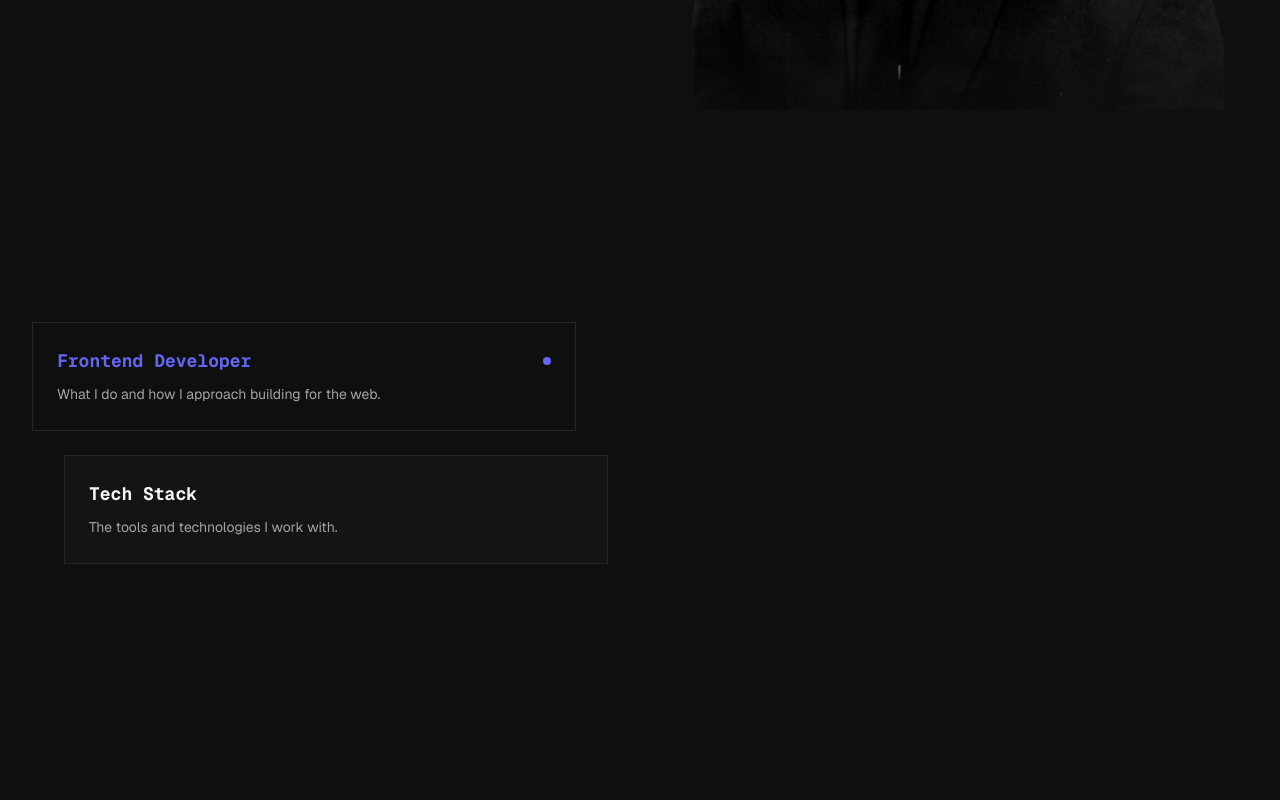
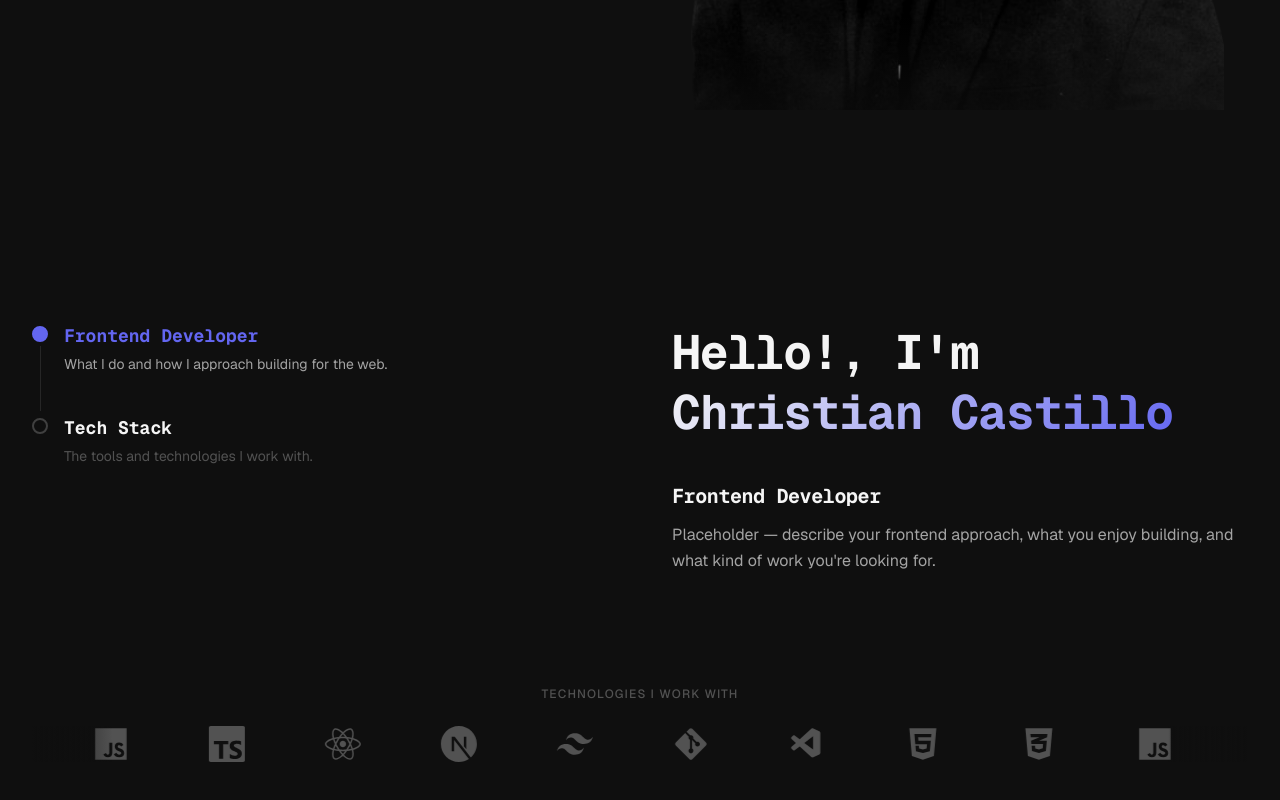
Before and after one commit to chriscstll/chriscstll, a Next.js app: page / in a window 1280 px wide. Shown: the part 606-1406 px from the top of the page. Before the commit the page ends 1298 px from the top, so only its background shows below. Built offline with nearby package versions, Linux system fonts and the light colour scheme.

Commit message:
changes at about section

```diff
--- a/app/globals.css
+++ b/app/globals.css
@@ -84,3 +84,17 @@
         color: var(--color-foreground-muted);
     }
 }
+
+@keyframes marquee {
+  from { transform: translateX(0); }
+  to { transform: translateX(-50%); }
+}
+
+@layer utilities {
+  .animate-marquee {
+    animation: marquee 20s linear infinite;
+  }
+  .animate-marquee:hover {
+    animation-play-state: paused;
+  }
+}
--- a/components/sections/About.tsx
+++ b/components/sections/About.tsx
@@ -2,40 +2,168 @@
 
 import { useState } from "react";
 import { about } from "@/data/portfolio";
+import { motion } from "framer-motion";
+import {
+  FaReact,
+  FaGitAlt,
+  FaHtml5,
+  FaCss3Alt,
+  FaJs,
+} from "react-icons/fa";
+import {
+  SiNextdotjs,
+  SiTypescript,
+  SiTailwindcss,
+  SiVsco,
+  SiVercel,
+} from "react-icons/si";
+import { VscVscode } from "react-icons/vsc";
 
 export default function About() {
   const [activeCard, setActiveCard] = useState(0);
   return (
     <section id='about' className='section-container'>
       <div className="grid grid-cols-1 md:grid-cols-2 gap-8 md:gap-16 items-start">
-        <div className="flex flex-col gap-4 md:gap-6">
+
+        {/* ── Left column: vertical timeline ── */}
+        <div className="flex flex-col items-start">
           {about.cards.map((card, i) => (
-            <button key={card.id}  onClick={() => setActiveCard(i)}
-                    className={`text-left p-6 border transition-all duration-300 ${i === 1 ? "md:ml-8" : "md:mr-8"} ${activeCard === 1 ? "border-accent" : "border-border hover:border-border-hover"}`}
-                    style={{ backgroundColor: activeCard === i ? "var(var(--color-accent-subtle)" : "var(--color-background-card)",}}>
+            <div key={card.id} className="flex items-start gap-4">
 
-                      <div className=" flex items-center justify-between mb-2">
-                        <span className="font-heading font-bold text-base md:text-lg"
-                              style={{ color: activeCard === i ? "var(--color-accent)" : "var(--color-foreground)",}}>
-                                {card.label}
-                        </span>
+              {/* Timeline track — dot + line */}
+              <div className="flex flex-col items-center">
+                {/* Dot */}
+                <button
+                  onClick={() => setActiveCard(i)}
+                  className="w-4 h-4 rounded-full border-2 shrink-0
+                            transition-all duration-300 mt-1"
+                  style={{
+                    backgroundColor: activeCard === i
+                      ? "var(--color-accent)"
+                      : "transparent",
+                    borderColor: activeCard === i
+                      ? "var(--color-accent)"
+                      : "var(--color-border-hover)",
+                  }}
+                  aria-label={card.label}
+                />
 
-                        {activeCard === i && (
-                          <span className="w-2 h-2 rounded-full" style={{ backgroundColor: "var(--color-accent)" }}/>
+                {/* Connecting line — hidden after last item */}
+                {i < about.cards.length - 1 && (
+                <div
+                  className="relative w-px mt-1"
+                  style={{
+                    backgroundColor: "var(--color-border)",
+                    minHeight: "65px",
+                  }}
+                >
+                  <motion.div
+                    className="absolute top-0 left-0 right-0"
+                    style={{ backgroundColor: "var(--color-accent)" }}
+                    initial={{ height: "0%", y: "0%" }}
+                    animate={{
+                      height: activeCard === 1 ? "100%" : "0%",
+                      y: activeCard === 1 ? "0%" : "0%",
+                    }}
+                    transition={{
+                      height: {
+                        duration: 0.6,
+                        ease: [0.4, 0, 0.2, 1],
+                      },
+                    }}
+                  />
+                </div>
               )}
               </div>
 
-                      <p className="text-sm leading-relaxed" style={{ color: "var(--color-foreground-muted)" }}>
+      {/* Label + description */}
+      <button
+        onClick={() => setActiveCard(i)}
+        className="flex flex-col gap-1 pb-10 text-left
+                   transition-all duration-300 group"
+      >
+        <span
+          className="font-heading font-bold text-base md:text-lg
+                     transition-colors duration-300"
+          style={{
+            color: activeCard === i
+              ? "var(--color-accent)"
+              : "var(--color-foreground)",
+          }}
+        >
+          {card.label}
+        </span>
+        <span
+          className="text-sm transition-colors duration-300"
+          style={{
+            color: activeCard === i
+              ? "var(--color-foreground-muted)"
+              : "var(--color-foreground-subtle)",
+          }}
+        >
           {card.description}
-                      </p>
+        </span>
       </button>
+    </div>
   ))}
 </div>
 
+        <div className="flex flex-col gap-6">
+          <div>
+            <h2 className="font-heading font-bold leading-tight
+                           text-3xl sm:text-4xl md:text-5xl mb-4">
+              {about.heading}{" "}
+              <span className="gradient-text">{about.name}</span>
+            </h2>
+          </div>
 
+          <div>
+            <h3 className="font-heading font-bold text-lg md:text-xl mb-3"
+                style={{ color: "var(--color-foreground)" }}>
+                  {about.cards[activeCard].content.title}
+            </h3>
+            <p className="text-sm md:text-base leading-relaxed"
+                style={{ color: "var(--color-foreground-muted)" }}>
+                  {about.cards[activeCard].content.body}
+            </p>
+          </div>
+        </div>
+      </div>
 
+      <div className="mt-20 pt-8 overflow-hidden">
+        <p className="text-xs font-medium tracking-widest uppercase mb-6 text-center"
+           style={{ color: "var(--color-foreground-subtle)" }}>
+          Technologies I work with
+        </p>
 
+        <div className="relative flex overflow-hidden">
+          <div className="absolute left-0 top-0 bottom-0 w-20 z-10 pointer-events-none"
+            style={{ background: "linear-gradient(to right, var(--color-background), transparent)", }}/>
+          <div className="absolute right-0 top-0 bottom-0 w-20 z-10 pointer-events-none"
+            style={{
+              background: "linear-gradient(to left, var(--color-background), transparent)", }}/>
+
+          <div className="flex animate-marquee gap-20 items-center">
+            {[...marqueeItems, ...marqueeItems].map((item, i) => (
+              <span key={i} className="text-4xl shrink-0" style={{ color: "var(--color-foreground-subtle)" }} title={item.name}>
+                {item.icon}
+              </span>
+            ))}
+          </div>
+        </div>
       </div>
     </section>
-  )
+  );
 }
+
+const marqueeItems = [
+  { name: "VSCode",         icon: <VscVscode /> },
+  { name: "HTML",        icon: <FaHtml5 /> },
+  { name: "CSS",         icon: <FaCss3Alt /> },
+  { name: "JavaScript",  icon: <FaJs /> },
+  { name: "TypeScript",  icon: <SiTypescript /> },
+  { name: "React",       icon: <FaReact /> },
+  { name: "Next.js",     icon: <SiNextdotjs /> },
+  { name: "Tailwind CSS",icon: <SiTailwindcss /> },
+  { name: "Git",         icon: <FaGitAlt /> },
+];
```
Lines whose indentation alone changed are shown as unchanged.
